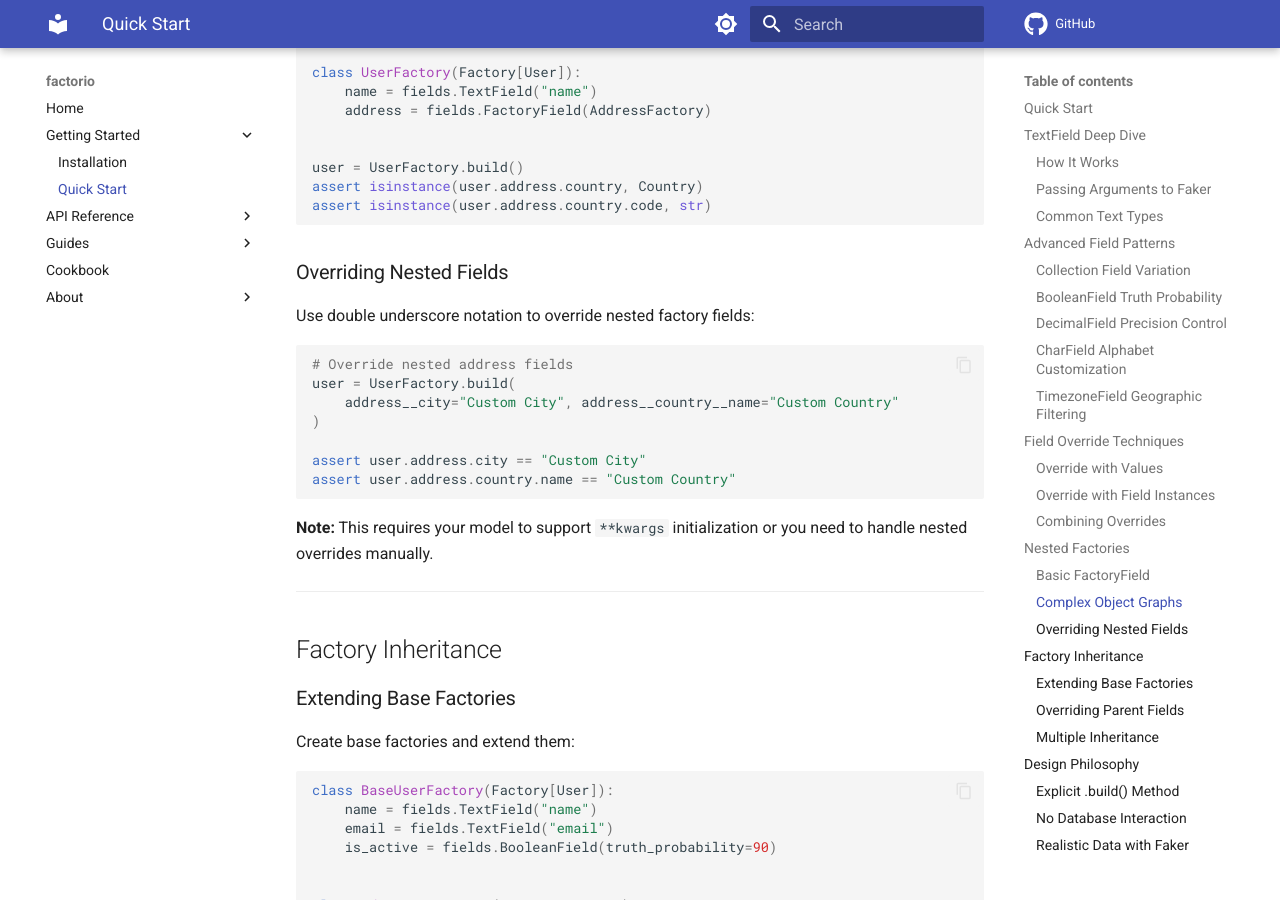
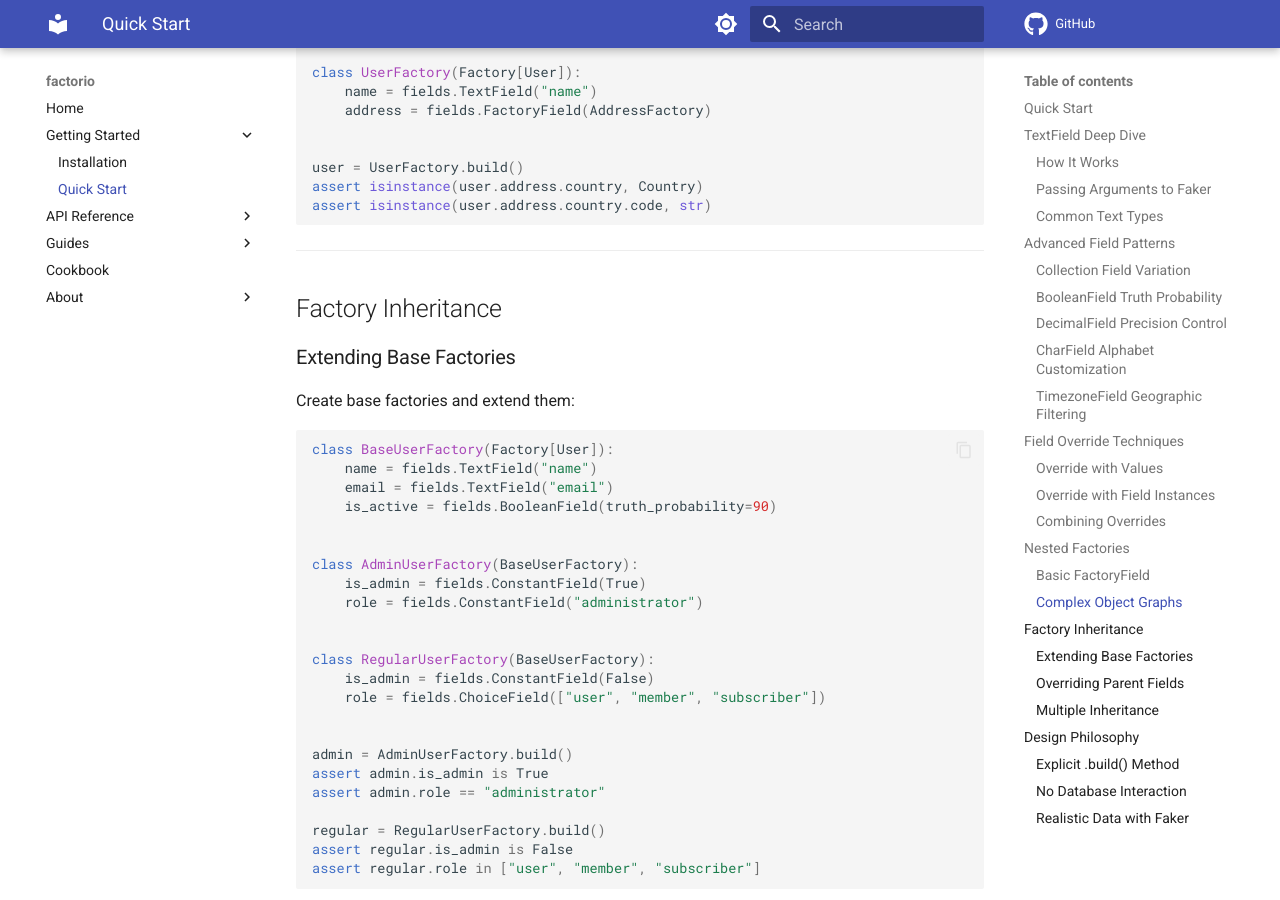
Before and after one commit to spapanik/factorio, an MkDocs documentation site: the page built from docs/usage.md, in a window 1280 px wide and 900 px high, scrolled down 8492 px. Built offline with MkDocs 1.6.1 and Material for MkDocs 9.7.7, drawn with Linux system fonts in a browser that asks for light colours; comment, search, counter and statistics services are not loaded.

Commit message:
📝 Remove unsupported nested override docs
Stop advertising Django-style double-underscore overrides while factory
models may legitimately use those names as constructor arguments.

````diff
--- a/docs/usage.md
+++ b/docs/usage.md
@@ -429,22 +429,6 @@ assert isinstance(user.address.country, Country)
 assert isinstance(user.address.country.code, str)
 ```
 
-### Overriding Nested Fields
-
-Use double underscore notation to override nested factory fields:
-
-```python
-# Override nested address fields
-user = UserFactory.build(
-    address__city="Custom City", address__country__name="Custom Country"
-)
-
-assert user.address.city == "Custom City"
-assert user.address.country.name == "Custom Country"
-```
-
-**Note:** This requires your model to support `**kwargs` initialization or you need to handle nested overrides manually.
-
 ---
 
 ## Factory Inheritance
````
Also changed, not shown: docs/api/fields.md (+0 -7 lines).
